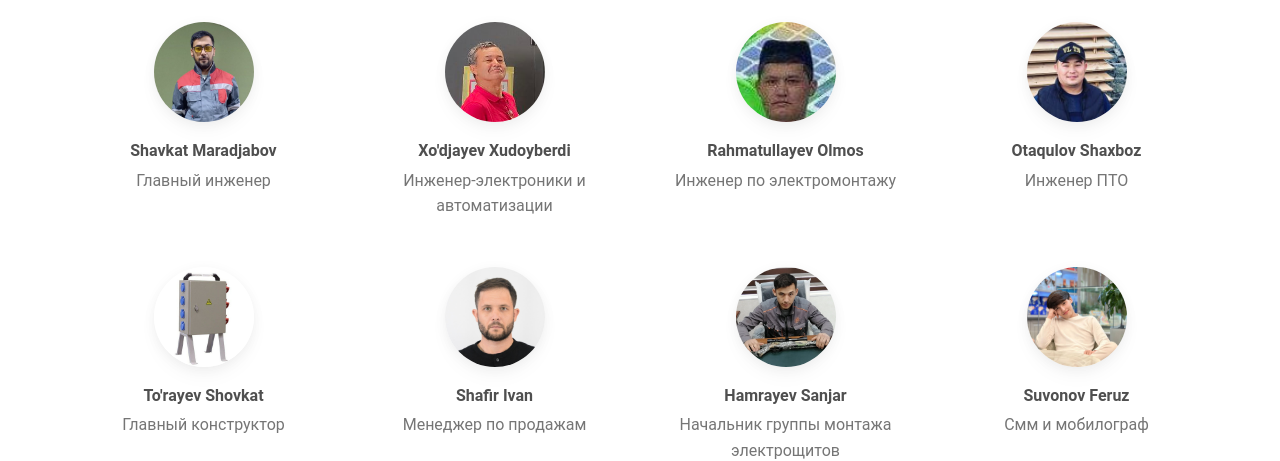
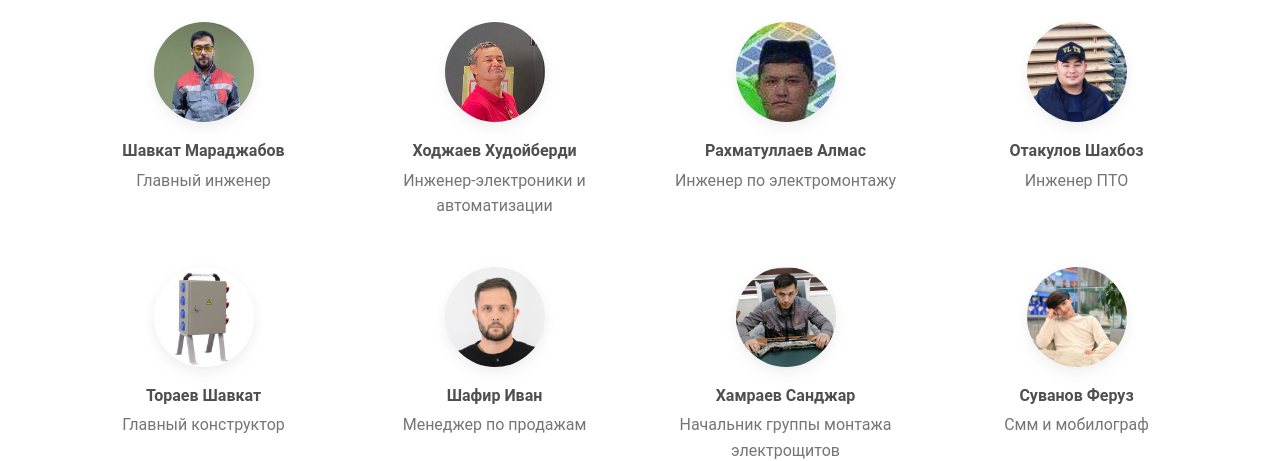
Before and after one commit to IsmoilAbdujalilov/ELECTRO-LOGIC, a React (Vite) app: page / in a window 1280 px wide. Shown: the part 4320-4781 px from the top of the page. Built offline with nearby package versions, Linux system fonts and the light colour scheme.

Commit message:
refactor: Changed Team component

```diff
--- a/src/components/Team.tsx
+++ b/src/components/Team.tsx
@@ -44,7 +44,7 @@ const Team = () => {
               data-builder-edit="text"
               data-builder-name="text3"
             >
-              Shavkat Maradjabov
+              Шавкат Мараджабов
             </p>{" "}
             <p
               className="text-muted mb-0"
@@ -70,7 +70,7 @@ const Team = () => {
               data-builder-edit="text"
               data-builder-name="text5"
             >
-              Xo'djayev Xudoyberdi
+              Ходжаев Худойберди
             </p>{" "}
             <p
               className="text-muted mb-0"
@@ -96,7 +96,7 @@ const Team = () => {
               data-builder-edit="text"
               data-builder-name="text7"
             >
-              Rahmatullayev Olmos
+              Рахматуллаев Алмас
             </p>{" "}
             <p
               className="text-muted mb-0"
@@ -122,7 +122,7 @@ const Team = () => {
               data-builder-edit="text"
               data-builder-name="text9"
             >
-              Otaqulov Shaxboz
+              Отакулов Шахбоз
             </p>{" "}
             <p
               className="text-muted mb-0"
@@ -148,7 +148,7 @@ const Team = () => {
               data-builder-edit="text"
               data-builder-name="text11"
             >
-              To'rayev Shovkat
+              Тораев Шавкат
             </p>{" "}
             <p
               className="text-muted mb-0"
@@ -174,7 +174,7 @@ const Team = () => {
               data-builder-edit="text"
               data-builder-name="text13"
             >
-              Shafir Ivan
+              Шафир Иван
             </p>{" "}
             <p
               className="text-muted mb-0"
@@ -200,7 +200,7 @@ const Team = () => {
               data-builder-edit="text"
               data-builder-name="text15"
             >
-              Hamrayev Sanjar
+              Хамраев Санджар
             </p>{" "}
             <p
               className="text-muted mb-0"
@@ -226,7 +226,7 @@ const Team = () => {
               data-builder-edit="text"
               data-builder-name="text17"
             >
-              Suvonov Feruz
+              Суванов Феруз
             </p>{" "}
             <p
               className="text-muted mb-0"
@@ -234,111 +234,9 @@ const Team = () => {
               data-builder-name="text18"
             >
               Смм и мобилограф
-            </p>{" "}
-          </div>{" "}
-          {/* <div className="col-xl-3 col-md-4 mb-5">
-            {" "}
-            <img
-              src="https://mdbootstrap.com/img/new/avatars/12.jpg"
-              className="rounded-circle shadow-4 mb-3"
-              alt=""
-              style={{ maxWidth: "100px" }}
-              data-builder-edit="image"
-              data-builder-name="image9"
-              aria-controls="#picker-editor"
-            />{" "}
-            <p
-              className="fw-bold mb-1"
-              data-builder-edit="text"
-              data-builder-name="text19"
-            >
-              Avaya Hills
-            </p>{" "}
-            <p
-              className="text-muted mb-0"
-              data-builder-edit="text"
-              data-builder-name="text20"
-            >
-              Copywritter
-            </p>{" "}
-          </div>{" "}
-          <div className="col-xl-3 col-md-4 mb-5">
-            {" "}
-            <img
-              src="https://mdbootstrap.com/img/new/avatars/13.jpg"
-              className="rounded-circle shadow-4 mb-3"
-              alt=""
-              style={{ maxWidth: "100px" }}
-              data-builder-edit="image"
-              data-builder-name="image10"
-              aria-controls="#picker-editor"
-            />{" "}
-            <p
-              className="fw-bold mb-1"
-              data-builder-edit="text"
-              data-builder-name="text21"
-            >
-              Thierry Fischer
-            </p>{" "}
-            <p
-              className="text-muted mb-0"
-              data-builder-edit="text"
-              data-builder-name="text22"
-            >
-              Senior consultant
-            </p>{" "}
-          </div>{" "}
-          <div className="col-xl-3 col-md-4 mb-5">
-            {" "}
-            <img
-              src="https://mdbootstrap.com/img/new/avatars/14.jpg"
-              className="rounded-circle shadow-4 mb-3"
-              alt=""
-              style={{ maxWidth: "100px" }}
-              data-builder-edit="image"
-              data-builder-name="image11"
-              aria-controls="#picker-editor"
-            />{" "}
-            <p
-              className="fw-bold mb-1"
-              data-builder-edit="text"
-              data-builder-name="text23"
-            >
-              Aisling Sheldon
-            </p>{" "}
-            <p
-              className="text-muted mb-0"
-              data-builder-edit="text"
-              data-builder-name="text24"
-            >
-              Senior developer
-            </p>{" "}
-          </div>{" "}
-          <div className="col-xl-3 col-md-4 mb-5">
-            <img
-              src="https://mdbootstrap.com/img/new/avatars/15.jpg"
-              className="rounded-circle shadow-4 mb-3"
-              data-builder-edit="image"
-              data-builder-name="image12"
-              aria-controls="#picker-editor"
-              style={{ maxWidth: "100px" }}
-            />{" "}
-            <p
-              className="fw-bold mb-1"
-              data-builder-edit="text"
-              data-builder-name="text25"
-            >
-              Ayat Black
-            </p>{" "}
-            <p
-              className="text-muted mb-0"
-              data-builder-edit="text"
-              data-builder-name="text26"
-            >
-              Web designer
-            </p>{" "}
-          </div>{" "} */}
-        </div>{" "}
+            </p>
+          </div>
+        </div>
       </div>
     </section>
   );
```
Also changed, not shown: src/components/layouts/Header.tsx (+7 -2 lines).
